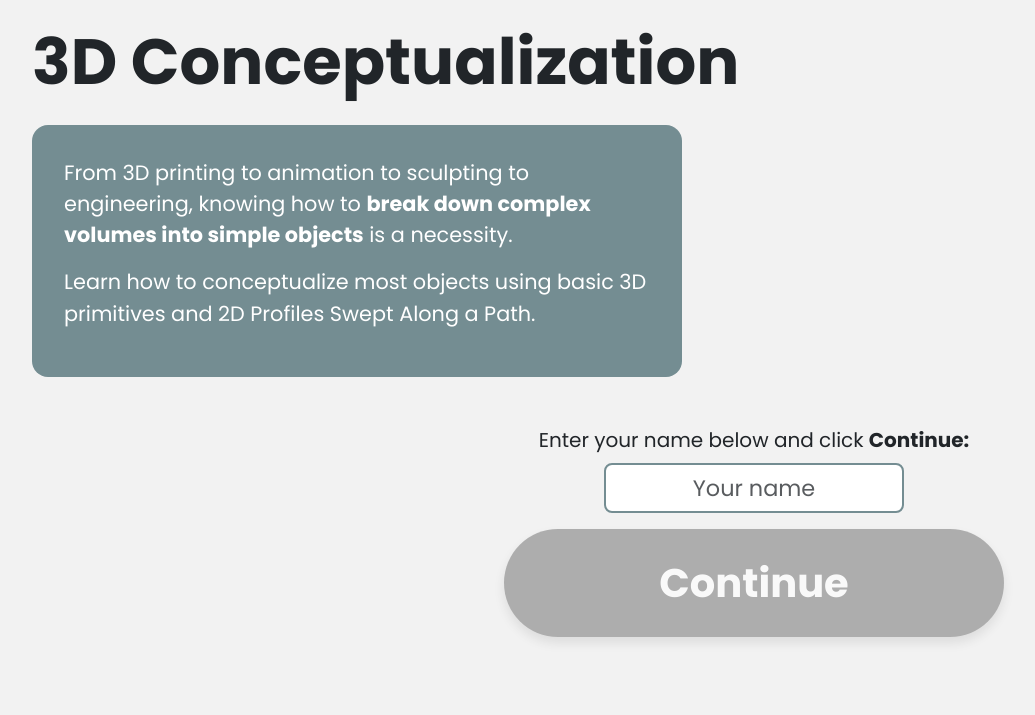
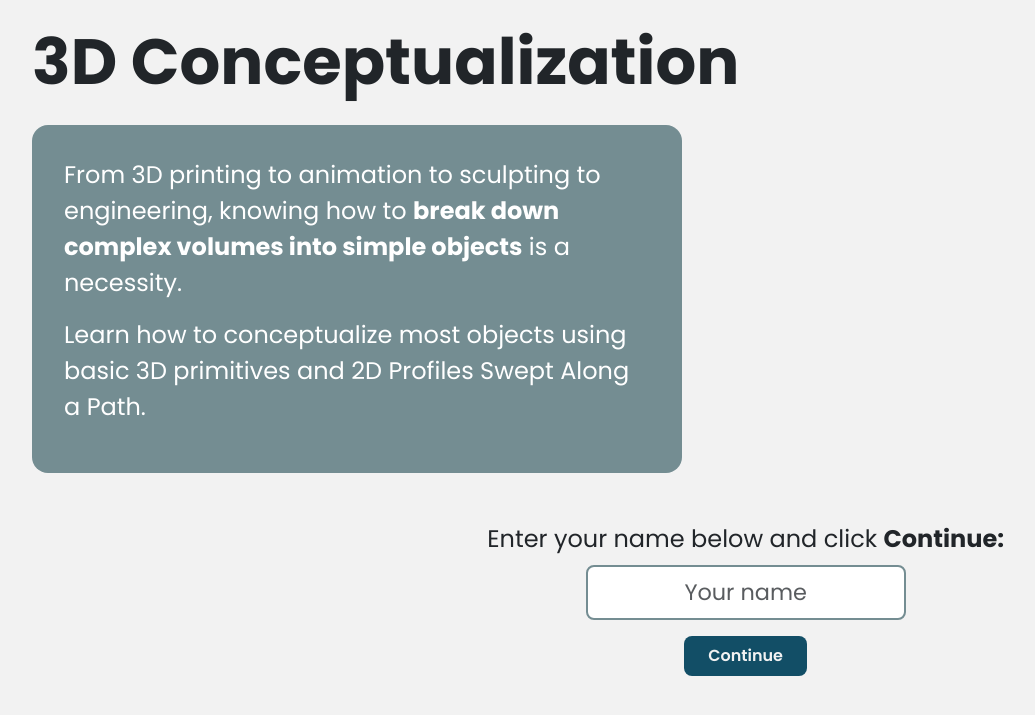
Before and after one commit to MAV2187/COMS-W4170-CVN-GROUP-5-SP-2025, a Flask app: page / in a window 1280 px wide. Shown: the part 64-779 px from the top of the page, without its empty margins (98-1133 px from the left). Run offline with Flask 3, Linux system fonts and the light colour scheme; some libraries are stand-ins or nearby versions.

Commit message:
Update style.css

```diff
--- a/static/css/style.css
+++ b/static/css/style.css
@@ -1,5 +1,5 @@
-:root{
-    --main-color:#748D92;
+:root {
+    --main-color: #748D92;
     --secondary-color: #F2F2F2;
     --accent-color: #124E66;
     --accent-highlight-color: #3282a1;
@@ -20,14 +20,13 @@ h1 {
     font-size: 3rem;
 }
 
-
 .color_header1 {
     background-color: var(--main-color);
     margin: .8rem !important;
     border-radius: 1rem !important;
 }
 
-.color_button2{
+.color_button2 {
     color: var(--secondary-color);
 }
 
@@ -39,6 +38,74 @@ h1 {
 .color_navbar {
     background-color: var(--main-color);
     color: var(--secondary-color);
+}
+
+/* Regular button for all pages besides homepage */
+.color_button1 {
+    background-color: var(--accent-color);
+    color: var(--secondary-color);
+    font-weight: 600;
+    font-size: 1rem;
+    border-radius: 0.5rem;
+    padding: 0.5rem 1.5rem;
+    border: none;
+    transition: background-color 0.2s ease;
+}
+
+.color_button1:hover {
+    background-color: var(--accent-highlight-color);
+    color: white;
+}
+
+/* HOMEPAGE-SPECIFIC LARGE BUTTON */
+.homepage-continue-btn {
+    background-color: #245973;
+    color: white;
+    font-weight: 700;
+    font-size: 2rem;
+    border-radius: 999px;
+    padding: 1rem 3rem;
+    width: 420px;
+    border: none;
+    box-shadow: 0 8px 14px rgba(0, 0, 0, 0.2);
+    transition: all 0.25s ease;
+    text-align: center;
+}
+
+.homepage-continue-btn:hover {
+    background-color: #317f9e;
+    transform: scale(1.04);
+}
+
+.homepage-continue-btn:disabled {
+    background-color: gray !important;
+    cursor: not-allowed;
+    opacity: 0.6;
+}
+
+/* Homepage Description and Form Styles */
+.intro-box {
+    max-width: 650px;
+    padding: 2rem;
+    background-color: var(--main-color);
+    color: white;
+    border-radius: 1rem;
+    font-size: 1.5rem;
+}
+
+.name-label {
+    font-size: 1.5rem;
+    font-weight: 500;
+    margin-bottom: 0.5rem;
+}
+
+.name-input {
+    height: 55px;
+    width: 320px;
+    text-align: center;
+    font-size: 1.4rem;
+    border: 2px solid var(--main-color);
+    border-radius: 0.5rem;
 }
 
 /* Card Styles */
@@ -131,6 +198,7 @@ h1 {
     .matching-question .row {
         flex-direction: column;
     }
+
     .matching-question .col-md-5 {
         width: 100%;
         margin-bottom: 15px;
@@ -152,7 +220,6 @@ h1 {
     opacity: 0.8;
 }
 
-/* Navigation Links */
 .nav-link {
     padding: 0.375rem 0.75rem;
     border-radius: 4px;
@@ -180,111 +247,3 @@ h1 {
     background-color: #ffc107;
     color: #212529;
 }
-
-.form-box {
-    max-width: 400px;
-    padding: 2rem;
-    background-color: white;
-    border-radius: 1rem;
-    box-shadow: 0 4px 10px rgba(0, 0, 0, 0.1);
-}
-
-.form-box {
-    max-width: 400px;
-    padding: 2rem;
-    background-color: white;
-    border-radius: 1rem;
-    box-shadow: 0 4px 10px rgba(0, 0, 0, 0.1);
-}
-
-.intro-box {
-    max-width: 650px;
-    padding: 2rem;
-    background-color: var(--main-color);
-    color: white;
-    border-radius: 1rem;
-    font-size: 1.3rem;
-}
-
-.name-label {
-    font-size: 1.25rem;
-    font-weight: 500;
-    margin-bottom: 0.5rem;
-}
-
-.name-input {
-    height: 50px;
-    width: 300px;
-    text-align: center;
-    font-size: 1.4rem;
-    border: 2px solid var(--main-color);
-    border-radius: 0.5rem;
-}
-
-.color_button1 {
-    background-color: var(--accent-color);
-    color: white;
-    font-weight: bold;
-    font-size: 2.5rem;
-    border-radius: 999px;
-    padding: 1.5rem 3.5rem;
-    border: none;
-    width: 500px;
-    box-shadow: 0 6px 12px rgba(0, 0, 0, 0.15);
-    transition: background-color 0.2s ease, transform 0.2s ease;
-    text-align: center;
-}
-
-.color_button1:hover {
-    background-color: var(--accent-highlight-color);
-    transform: scale(1.03);
-}
-
-.color_button1:disabled {
-    background-color: gray !important;
-    cursor: not-allowed;
-    opacity: 0.6;
-}
-
-
-
-/* Navbar Styles OLD*/
-/* .navbar {
-    box-shadow: 0 2px 4px rgba(0,0,0,0.1);
-    padding: 0.5rem 1rem;
-}
-
-.navbar-brand {
-    font-weight: 600;
-}
-
-.nav-link {
-    padding: 0.5rem 1rem;
-    font-weight: 500;
-}
-
-.nav-link:hover {
-    color: rgba(255, 255, 255, 0.8);
-}
-
-.navbar-nav .nav-link.text-warning:hover {
-    color: #ffc107 !important;
-}
-
-.dropdown-menu {
-    border: none;
-    box-shadow: 0 4px 8px rgba(0,0,0,0.1);
-}
-
-.dropdown-item {
-    padding: 0.5rem 1.5rem;
-}
-
-.dropdown-item:hover {
-    background-color: #f8f9fa;
-}
-
-.dropdown-item.active {
-    background-color: #e9ecef;
-    font-weight: bold;
-} */
```
